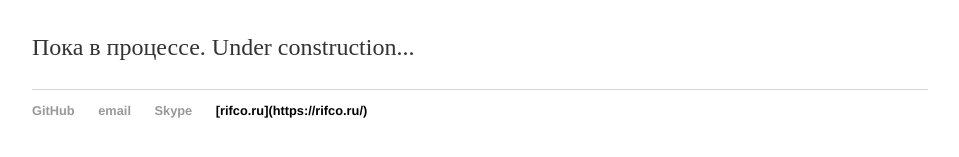
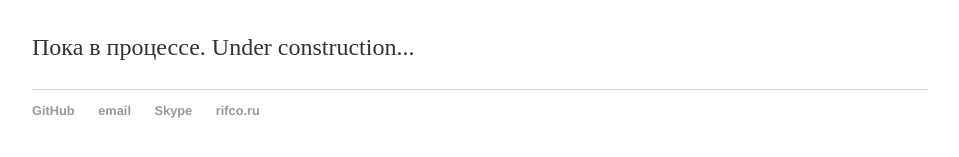
Before and after one commit to komstin/komstin.github.io, a Jekyll site: the page built from index.html, in a window 1280 px wide. Shown: the part 166-323 px from the top of the page, without its empty margins (160-1119 px from the left). Built offline with Jekyll 4.4.1, drawn with Linux system fonts in a browser that asks for light colours; part of the change alters nothing that is shown.

Commit message:
Update default.html

```diff
--- a/_layouts/default.html
+++ b/_layouts/default.html
@@ -23,7 +23,7 @@
 	        		<li><a href="https://github.com/komstin">GitHub</a></li>
 	        		<li><a href="mailto:kl@rifco.ru">email</a></li>
               			<li><a href="skype:komstin?chat">Skype</a></li>
-	        		<li>[rifco.ru](https://rifco.ru/)</li>
+	        		<li><a href="https://rifco.ru/">rifco.ru</a></li>
 				</ul>
 			</footer>
 		</body>
```
